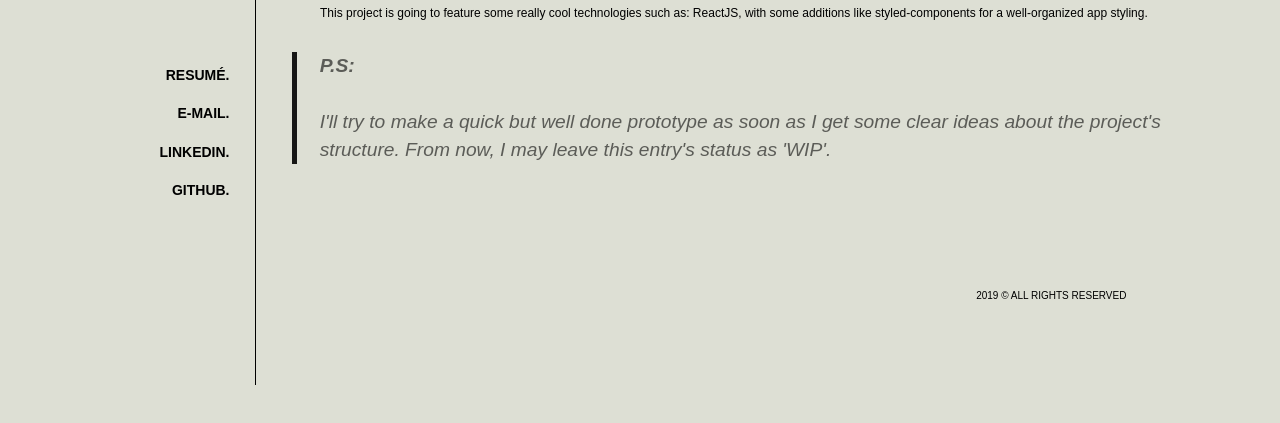
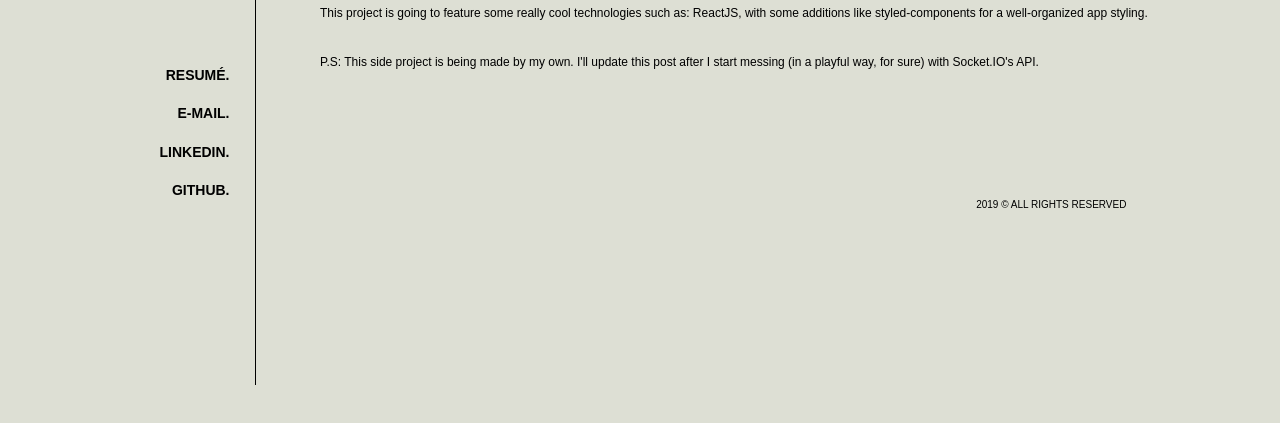
Before and after one commit to MartialWrapper/my-blog, a Gatsby site: page /2019-08-02-using-shopify-api-with-reactjs-redux/ in a window 1280 px wide. Shown: the part 239-662 px from the top of the page. Built offline with nearby package versions, Linux system fonts and the light colour scheme; Gatsby itself is replaced by a stand-in of ours; some packages are replaced by stand-ins of ours.

Commit message:
Update Blog “2019-08-02-using-shopify-api-with-reactjs-redux”

```diff
--- a/content/blog/2019-08-02-using-shopify-api-with-reactjs-redux.md
+++ b/content/blog/2019-08-02-using-shopify-api-with-reactjs-redux.md
@@ -2,13 +2,13 @@
 title: >-
   Real-time chat application using Socket.IO, ReactJS -- + styled-components --
   (8/7)
-date: 2019-08-07T20:40:00.000Z
+date: 2019-08-07T15:40:00.000Z
 description: >-
   In this project, we will use ReactJS with Redux included for developing a
   simple but minimalistic chat application with Socket.IO.
 ---
 This project is going to feature some really cool technologies such as: ReactJS, with some additions like styled-components for a well-organized app styling.
 
-> **P.S:**
->
->  I'll try to make a quick but well done prototype as soon as I get some clear ideas about the project's structure. From now, I may leave this entry's status as 'WIP'.
+
+
+P.S: This side project is being made by my own. I'll update this post after I start messing (in a playful way, for sure) with Socket.IO's API.
```
